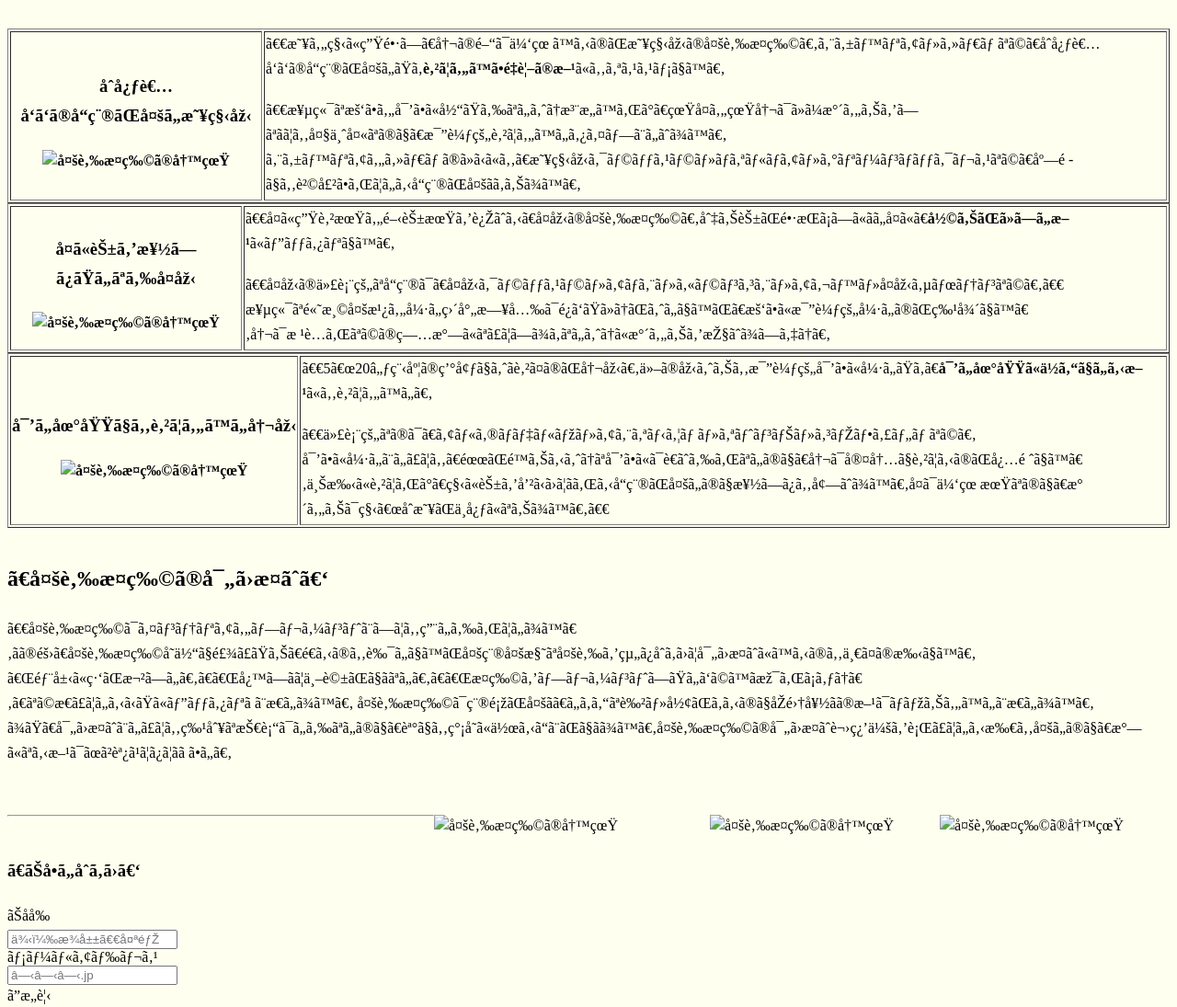
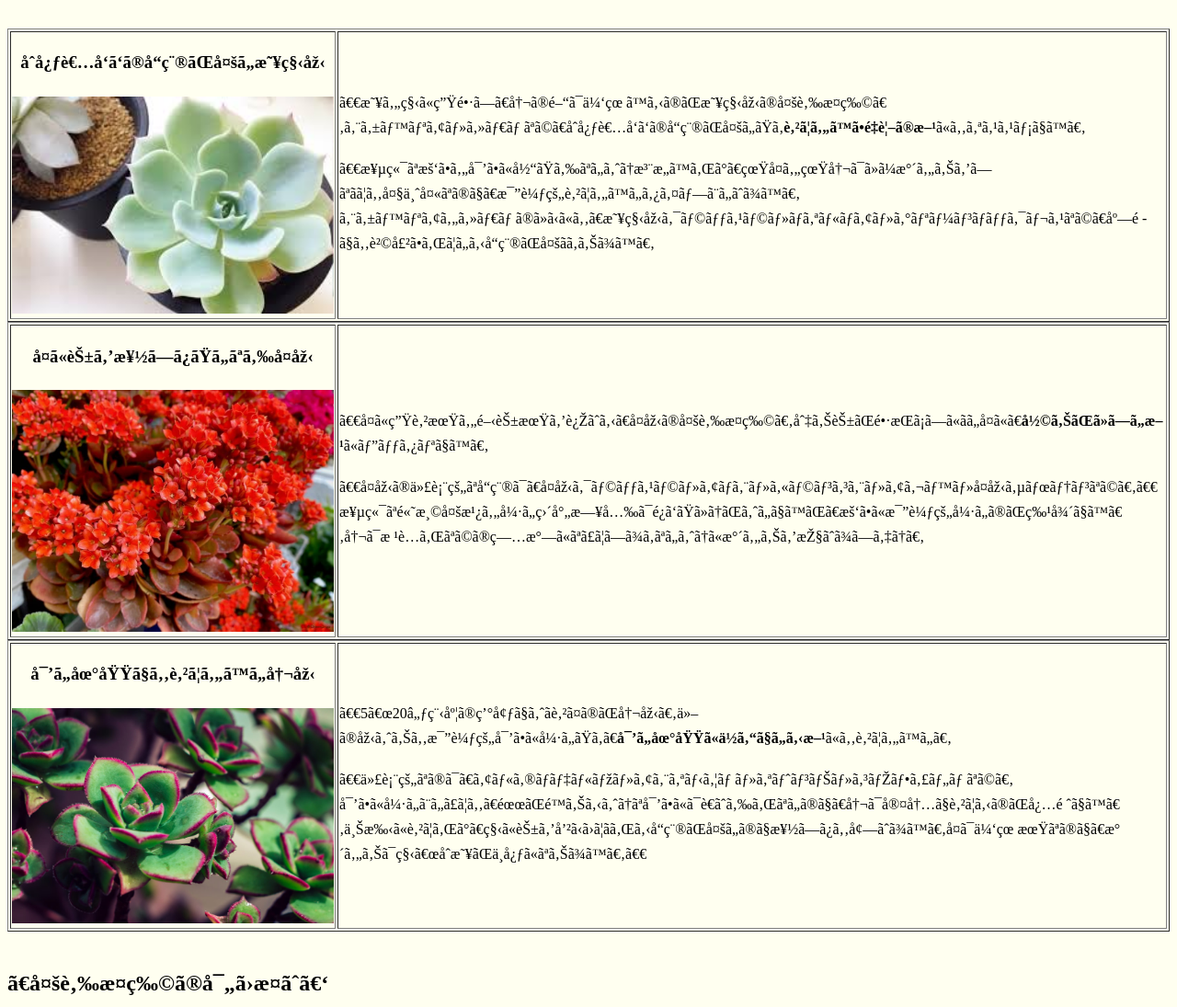
Before and after one commit to siroyagi/ziyuu, a plain HTML site: page index.html in a window 1280 px wide. Shown: the part 831-1926 px from the top of the page at 92% size. Drawn offline with Linux system fonts and the light colour scheme.

Commit message:
Update index.html

```diff
--- a/index.html
+++ b/index.html
@@ -11,8 +11,8 @@
     <hr>
     <p>
     <img src="https://github.com/siroyagi/ziyuu/blob/main/image-taniku/images.jpg?raw=true" alt="多肉植物の写真" Width="300px"align="right">
-    <img src="/自由演習/image-taniku/1image.jpg" alt="多肉植物の写真" Width="300px"align="right">
-    <img src="/自由演習/image-taniku/2images.jpg" alt="多肉植物の写真" Width="300px"align="right">
+    <img src="https://github.com/siroyagi/ziyuu/blob/main/image-taniku/1image.jpg?raw=true" alt="多肉植物の写真" Width="300px"align="right">
+    <img src="https://github.com/siroyagi/ziyuu/blob/main/image-taniku/2images.jpg?raw=true" alt="多肉植物の写真" Width="300px"align="right">
     <h2>【目次】</h2>
     <h2>・<a href="https://ja.wikipedia.org/wiki/%E5%A4%9A%E8%82%89%E6%A4%8D%E7%89%A9">多肉植物</a>の説明</h2>
     <h2>・多肉植物の種類</h2>
@@ -31,21 +31,21 @@
 <table border="1">
     <tr>
     <th><h3>初心者向けの品種が多い春秋型</h3>
-        <img src="/自由演習/image-taniku/春秋型images.jpg" alt="多肉植物の写真" Width="350px"> </th>
+        <img src="https://github.com/siroyagi/ziyuu/blob/main/image-taniku/%E6%98%A5%E7%A7%8B%E5%9E%8Bimages.jpg?raw=true" alt="多肉植物の写真" Width="350px"> </th>
        <td> 　春や秋に生長し、冬の間は休眠するのが春秋型の多肉植物。エケベリア・セダムなど、初心者向けの品種が多いため<b>育てやすさ重視の方</b>にもオススメです。<br><br>
             　極端な暑さや寒さに当たらないよう注意すれば、真夏や真冬はほぼ水やりをしなくても大丈夫なので、比較的育てやすいタイプといえます。<br>エケベリアやセダムのほかにも、春秋型クラッスラ・ハオルチア・グリーンネックレスなど、店頭でも販売されている品種が多くあります。 <lone-height:16;></lone-height:16></td>
 </table>
 <table border="1">
     <tr>
     <th><h3>夏に花を楽しみたいなら夏型</h3>
-        <img src="/自由演習/image-taniku/夏型images.jpg" alt="多肉植物の写真" Width="350px"></th>
+        <img src="https://github.com/siroyagi/ziyuu/blob/main/image-taniku/%E5%A4%8F%E5%9E%8Bimages.jpg?raw=true" alt="多肉植物の写真" Width="350px"></th>
         <td>　夏に生育期や開花期を迎える、夏型の多肉植物。切り花が長持ちしにくい夏に、<b>彩りがほしい方</b>にピッタリです。<br><br>
             　夏型の代表的な品種は、夏型クラッスラ・アロエ・カランコエ・アガベ・夏型サボテンなど。　<br>極端な高温多湿や強い直射日光は避けたほうがよいですが、暑さに比較的強いのが特徴です。冬は根腐れなどの病気になってしまわないように水やりを控えましょう。</td>
 </table>
 <table border="1">
     <tr>
     <th><h3>寒い地域でも育てやすい冬型</h3>
-        <img src="/自由演習/image-taniku/冬型images.jpg" alt="多肉植物の写真" Width="350px"></th>
+        <img src="https://github.com/siroyagi/ziyuu/blob/main/image-taniku/%E5%86%AC%E5%9E%8Bimages.jpg?raw=true" Width="350px"></th>
         <td>　5〜20℃程度の環境でよく育つのが冬型。他の型よりも比較的寒さに強いため、<b>寒い地域に住んでいる方</b>にも育てやすい。<br><br>
             　代表的なのは、アルギロデルマ・アエオニウム・オトンナ・コノフィツムなど。<br>寒さに強いといっても、霜が降りるような寒さには耐えられないので、冬は室内で育てるのが必須です。上手に育てれば、秋に花を咲かせてくれる品種が多いので楽しみも増えます。夏は休眠期なので、水やりは秋〜初春が中心になります。
 </table>
@@ -57,9 +57,9 @@
         また、寄せ植えといっても特別な技術はいらないので、誰でも簡単に作ることができます。多肉植物の寄せ植え講習会を行っている所も多いので、気になる方はぜひ調べてみてください。
 <br><br><br>
 </p>
-<img src="/自由演習/image-taniku/yoseue1.jpg" alt="多肉植物の写真" Width="250px"align="right">
-<img src="/自由演習/image-taniku/yoseue2.jpg" alt="多肉植物の写真" Width="250px"align="right">
-<img src="/自由演習/image-taniku/yoseue3.jpg" alt="多肉植物の写真" Width="300px"align="right">
+<img src="https://github.com/siroyagi/ziyuu/blob/main/image-taniku/yoseue1.jpg?raw=true" alt="多肉植物の写真" Width="250px"align="right">
+<img src="https://github.com/siroyagi/ziyuu/blob/main/image-taniku/yoseue2.jpg?raw=true" alt="多肉植物の写真" Width="250px"align="right">
+<img src="https://github.com/siroyagi/ziyuu/blob/main/image-taniku/yoseue3.jpg?raw=true" alt="多肉植物の写真" Width="300px"align="right">
 
 <hr><br>
 <h3>【お問い合わせ】</h3>
```
